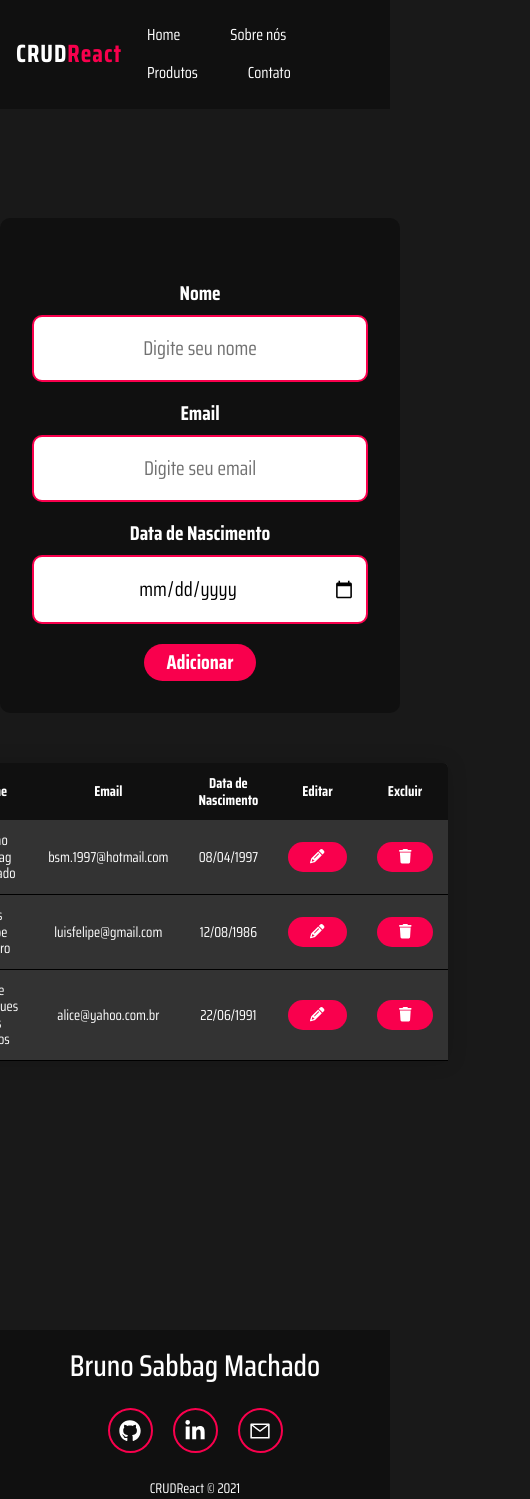
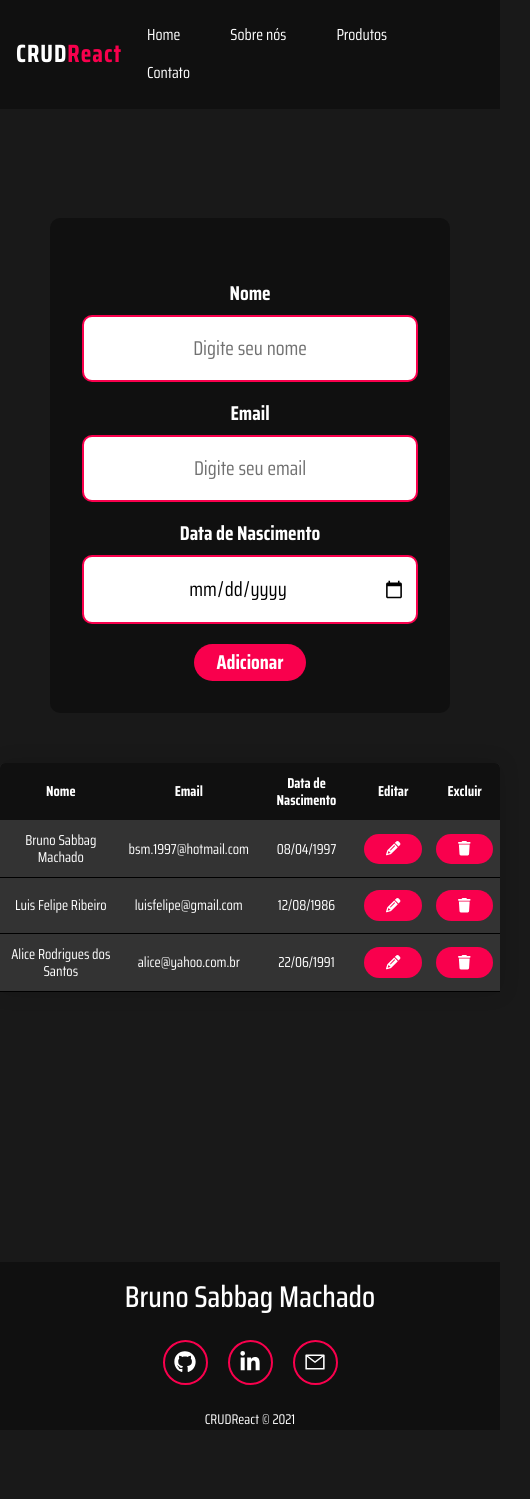
Before and after one commit to brunosabbagmachado/crud-react, a React (Create React App) app: page / in a window 390 px wide. Shown: the whole page, 530 px wide, since content can reach past the window. After the commit the page ends 1430 px from the top, so only its background shows below. Built offline with nearby package versions, Linux system fonts and the light colour scheme.

Commit message:
arrumando responsividade

```diff
--- a/src/components/Footer/Footer.module.scss
+++ b/src/components/Footer/Footer.module.scss
@@ -2,6 +2,7 @@
 
 .footer {
     position: relative;
+    min-width: 500px;
     width: 100%;
     height: 20vh;
     background-color: $fundo2;
--- a/src/components/Formulario/Formulario.module.scss
+++ b/src/components/Formulario/Formulario.module.scss
@@ -35,6 +35,6 @@
   text-align: center;
 }
 
-.formulario input::placeholder{
+.formulario input::placeholder {
   color: $texto-claro;
 }
--- a/src/components/Lista/Lista.module.scss
+++ b/src/components/Lista/Lista.module.scss
@@ -2,7 +2,7 @@
     border-collapse: collapse;
     margin: 25px 30px;
     font-size: 0.9em;
-    min-width: 300px;
+    min-width: 500px;
     border-radius: 5px 5px 0 0;
     overflow: hidden;
     box-shadow: 0 0 20px rgba(0, 0, 0, 0.15);
@@ -17,7 +17,7 @@
     }
 
     & th, td {
-        padding: 12px 15px;
+        padding: 12px 7px;
     }
 
     & tbody tr {
@@ -27,9 +27,5 @@
 }
 
 .botao {
-    background-color: #c34e4e;
+    text-align: center;
 }
-
-.hide {
-   display: none;
-}
--- a/src/components/Navbar/Navbar.module.scss
+++ b/src/components/Navbar/Navbar.module.scss
@@ -1,6 +1,7 @@
 @import '../../styles/variaveis';
 
 .navbar {
+  min-width: 500px;
   display: flex;
   justify-content: space-between;
   align-items: center;
--- a/src/pages/Crud/Crud.module.scss
+++ b/src/pages/Crud/Crud.module.scss
@@ -1,5 +1,5 @@
 .conteudo {
-    min-width: 400px;
+    min-width: 500px;
     padding: 10vh 8em;
     display: flex;
     flex-wrap: wrap;
```
Lines whose indentation alone changed are shown as unchanged.
